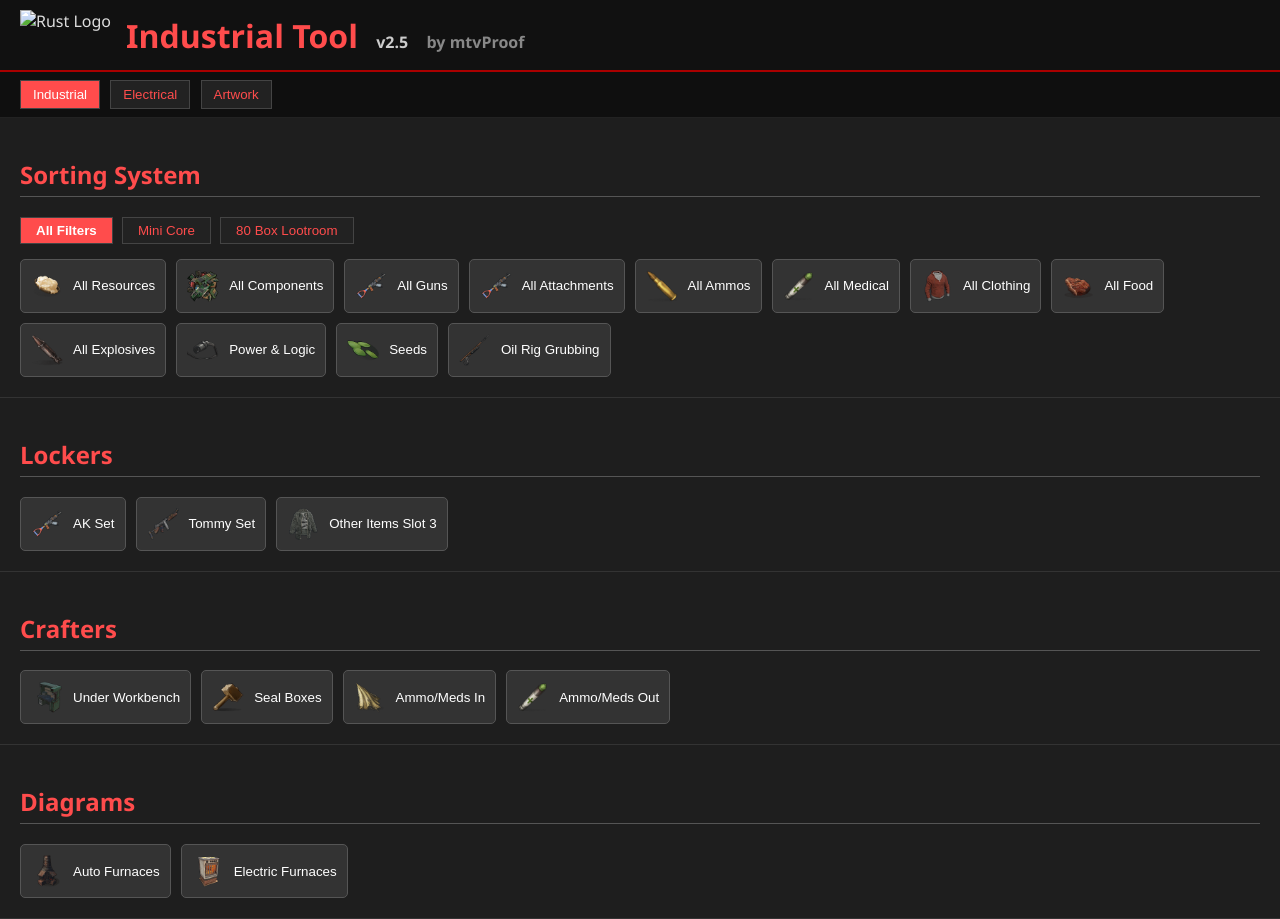
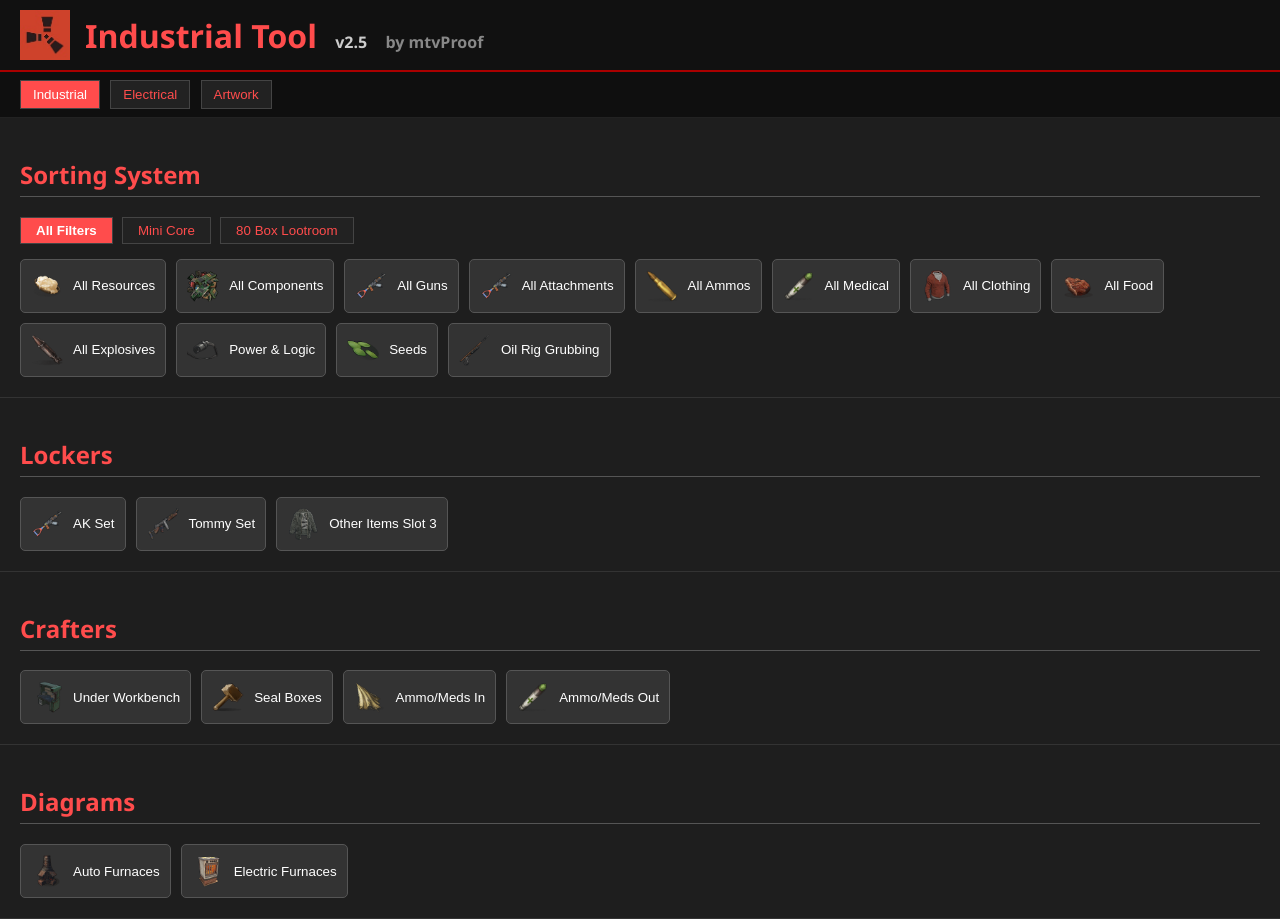
Before and after one commit to mtvProof/IndustrialFilters, a website: page index.html in a window 1280 px wide. Drawn offline with Linux system fonts and the light colour scheme.

Commit message:
fixed logo

```diff
--- a/index.html
+++ b/index.html
@@ -8,7 +8,7 @@
 </head>
 <body>
   <header>
-  <img src="images/rust-logo.png" alt="Rust Logo" class="logo">
+  <img src="images/rust-logo.jpg" alt="Rust Logo" class="logo">
 <h1>
   Industrial Tool
   <span id="version">v2.5</span>
```
Also changed, not shown: images/rust-logo.jpg (renamed from images/Rust-Logo.jpg).
